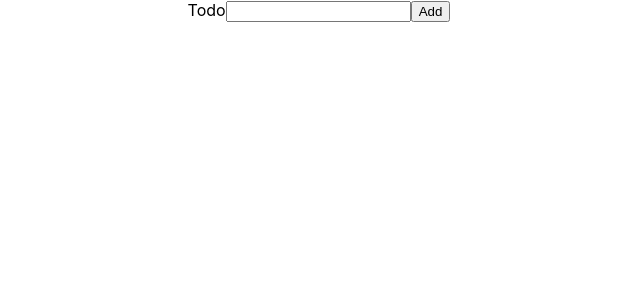
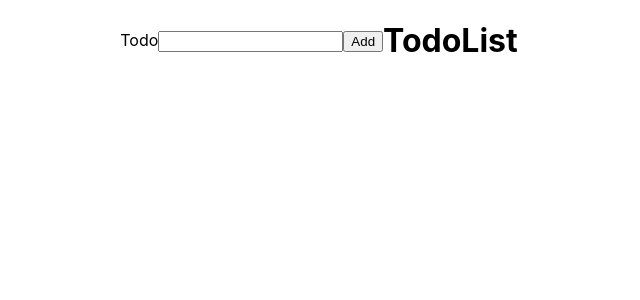
Before and after one commit to kadirdeniz/todo-app-frontend, a React (Create React App) app: page / in a window 1280 px wide. Shown: the top 300 px of the page, without its empty margins (321-961 px from the left). Built offline with nearby package versions, Linux system fonts and the light colour scheme.

Commit message:
todo list impl

```diff
--- a/src/component/Todo.jsx
+++ b/src/component/Todo.jsx
@@ -1,9 +1,11 @@
 import React from "react";
 import TodoForm from "./TodoForm";
+import TodoList from "./TodoList";
 
 const Todo = () => {
   return <div className="todo" id="todo">
     <TodoForm/>
+    <TodoList/>
   </div>;
 };
 
--- /dev/null
+++ b/src/component/TodoList.jsx
@@ -0,0 +1,5 @@
+const TodoList = () => {
+    return <h1>TodoList</h1>
+}
+
+export default TodoList
```
Also changed, not shown: 1 other file (tests, documents, lock files or other folders).
